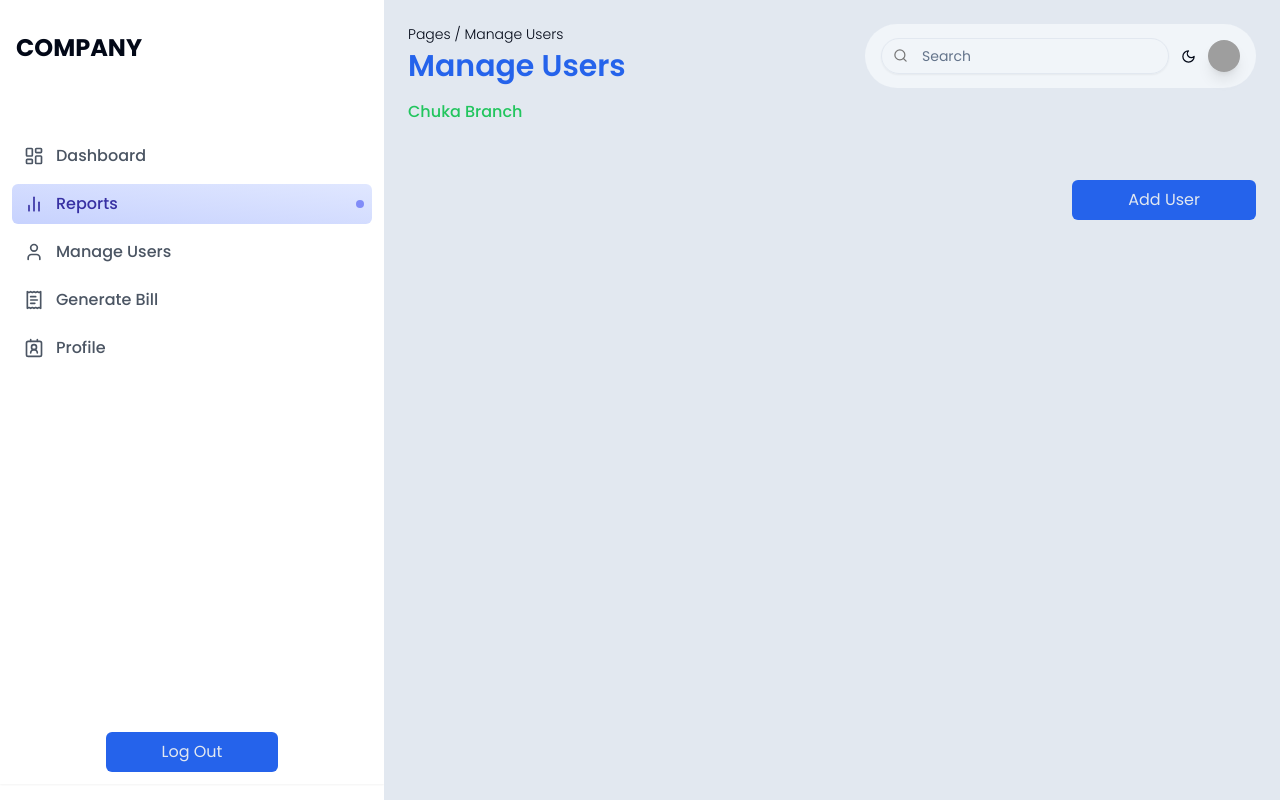
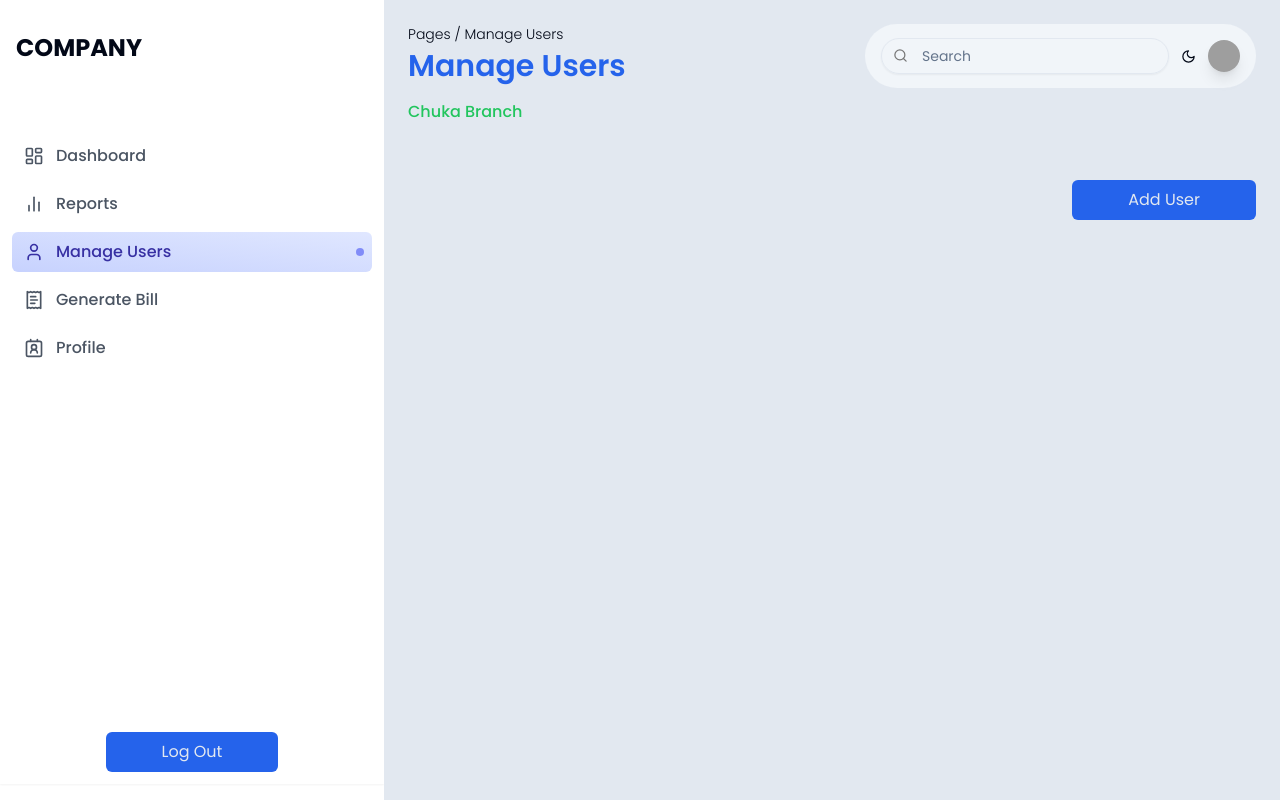
Before and after one commit to deluxesande/nextjs-ems-dashboard, a Next.js app: page /users in a window 1280 px wide. Built offline with nearby package versions, Linux system fonts and the light colour scheme; grey boxes are pictures that could not be loaded.

Commit message:
(Fix): active menu link

```diff
--- a/components/SideMenuLayout/index.tsx
+++ b/components/SideMenuLayout/index.tsx
@@ -27,25 +27,36 @@ const SideMenuLayout: React.FC<{
                 <SideMenuItem
                     icon={<LayoutDashboard size={20} />}
                     text="Dashboard"
+                    active={page === "Dashboard"}
+                    alert={page === "Dashboard"}
                     onClick={() => router.push("/")}
                 />
                 <SideMenuItem
                     icon={<BarChart2 size={20} />}
                     text="Reports"
-                    active
-                    alert
+                    active={page === "Reports"}
+                    alert={page === "Reports"}
                 />
                 <SideMenuItem
                     icon={<User size={20} />}
                     text="Manage Users"
+                    active={page === "Manage Users"}
+                    alert={page === "Manage Users"}
                     onClick={() => router.push("/users")}
                 />
                 <SideMenuItem
                     icon={<ReceiptText size={20} />}
                     text="Generate Bill"
+                    active={page === "Generate Bill"}
+                    alert={page === "Generate Bill"}
                     onClick={() => router.push("/generate-bill")}
                 />
-                <SideMenuItem icon={<Contact2 size={20} />} text="Profile" />
+                <SideMenuItem
+                    icon={<Contact2 size={20} />}
+                    text="Profile"
+                    active={page === "Profile"}
+                    alert={page === "Profile"}
+                />
             </SideMenu>
             <div className="flex-grow p-6 bg-slate-200">
                 <div className="flex justify-between">
```
